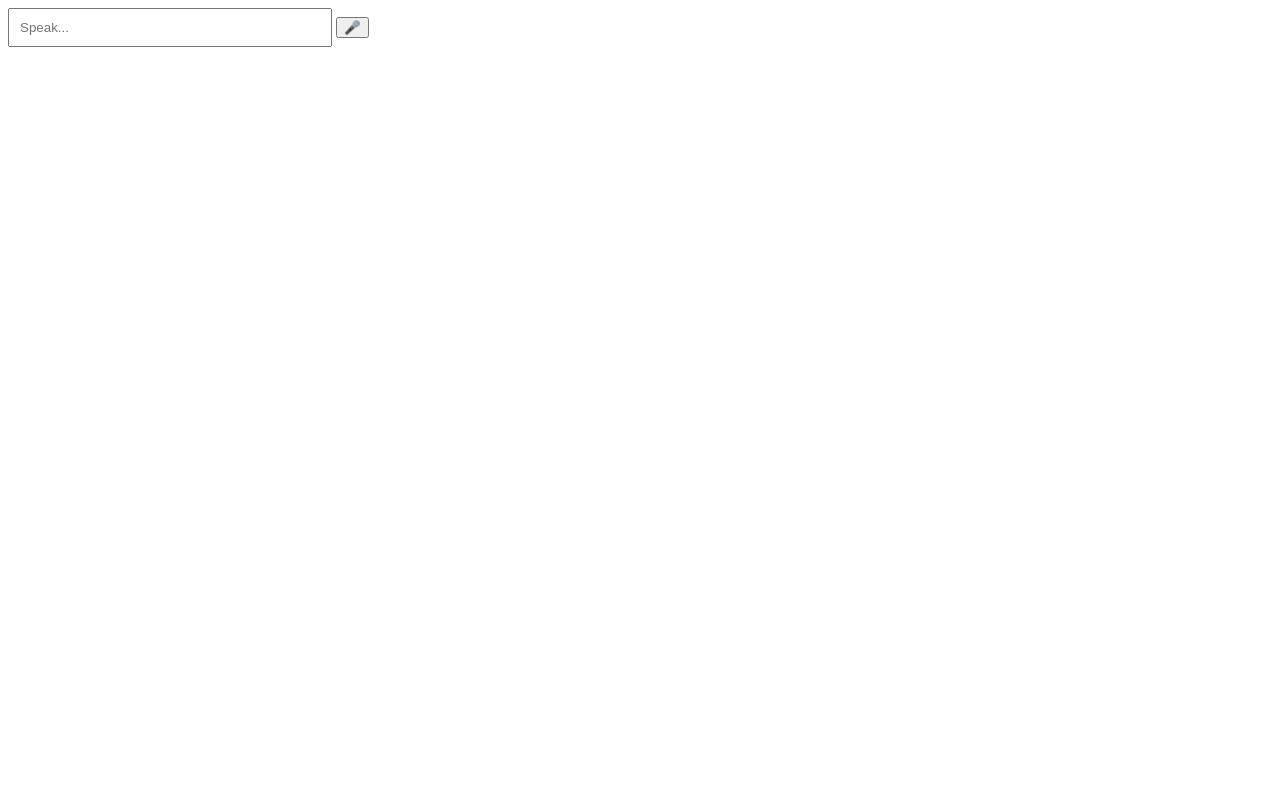
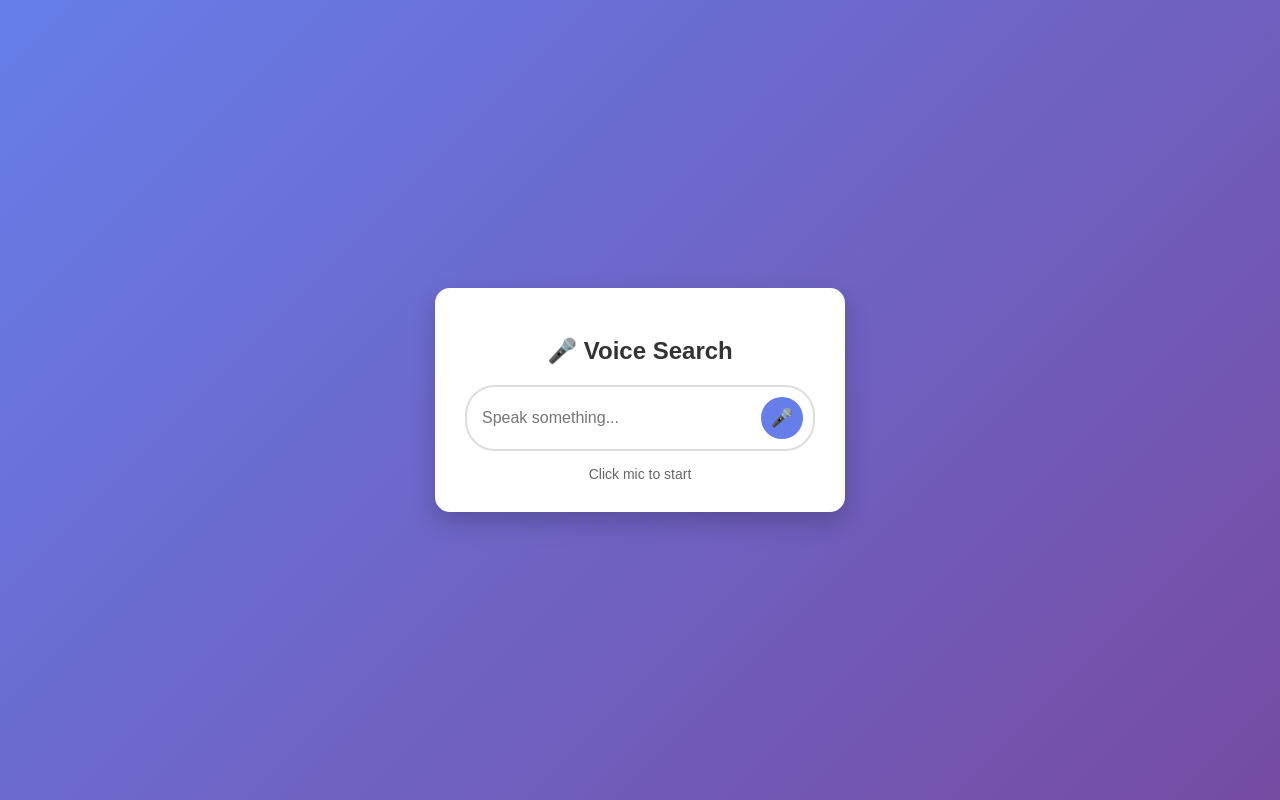
Before and after one commit to Satyajeet-5/WhatsApp, a website: page index.html in a window 1280 px wide. Drawn offline with Linux system fonts and the light colour scheme.

Commit message:
Refactor HTML structure and improve styling

```diff
--- a/index.html
+++ b/index.html
@@ -1,9 +1,90 @@
 <!DOCTYPE html>
-<html>
+<html lang="en">
+<head>
+<meta charset="UTF-8">
+<title>Voice Search UI</title>
+
+<style>
+    body {
+        margin: 0;
+        height: 100vh;
+        display: flex;
+        justify-content: center;
+        align-items: center;
+        font-family: Arial, sans-serif;
+        background: linear-gradient(135deg, #667eea, #764ba2);
+    }
+
+    .container {
+        background: white;
+        padding: 30px;
+        border-radius: 15px;
+        box-shadow: 0 10px 25px rgba(0,0,0,0.2);
+        text-align: center;
+        width: 350px;
+    }
+
+    h2 {
+        margin-bottom: 20px;
+        color: #333;
+    }
+
+    .input-box {
+        display: flex;
+        align-items: center;
+        border: 2px solid #ddd;
+        border-radius: 30px;
+        padding: 10px;
+    }
+
+    input {
+        border: none;
+        outline: none;
+        flex: 1;
+        font-size: 16px;
+        padding: 5px;
+    }
+
+    .mic-btn {
+        border: none;
+        background: #667eea;
+        color: white;
+        font-size: 18px;
+        padding: 10px;
+        border-radius: 50%;
+        cursor: pointer;
+        transition: 0.3s;
+    }
+
+    .mic-btn:hover {
+        background: #5a67d8;
+    }
+
+    .mic-btn.recording {
+        background: red;
+    }
+
+    .status {
+        margin-top: 15px;
+        font-size: 14px;
+        color: #666;
+    }
+
+</style>
+</head>
+
 <body>
 
-<input type="text" id="output" placeholder="Speak..." style="width:300px; padding:10px;">
-<button id="btn">🎤</button>
+<div class="container">
+    <h2>🎤 Voice Search</h2>
+
+    <div class="input-box">
+        <input type="text" id="output" placeholder="Speak something...">
+        <button id="btn" class="mic-btn">🎤</button>
+    </div>
+
+    <div class="status" id="status">Click mic to start</div>
+</div>
 
 <script>
 let isRecording = false;
@@ -12,7 +93,7 @@ const SpeechRecognition = window.SpeechRecognition || window.webkitSpeechRecogni
 const recognition = new SpeechRecognition();
 
 recognition.continuous = true;
-recognition.interimResults = false; // only final text
+recognition.interimResults = false;
 
 let finalText = "";
 
@@ -25,22 +106,28 @@ recognition.onresult = (event) => {
     }
 };
 
-// When recording fully stops → show text
+// When recording stops
 recognition.onend = () => {
     document.getElementById("output").value = finalText.trim();
+    document.getElementById("status").innerText = "Done ✅";
     document.getElementById("btn").innerText = "🎤";
+    document.getElementById("btn").classList.remove("recording");
     isRecording = false;
 };
 
-// Button toggle
+// Button click
 document.getElementById("btn").onclick = () => {
     if (!isRecording) {
-        finalText = ""; // reset
+        finalText = "";
         recognition.start();
         isRecording = true;
+
         document.getElementById("btn").innerText = "⏹️";
+        document.getElementById("btn").classList.add("recording");
+        document.getElementById("status").innerText = "Listening...";
     } else {
-        recognition.stop(); // triggers onend
+        recognition.stop();
+        document.getElementById("status").innerText = "Processing...";
     }
 };
 </script>
```
